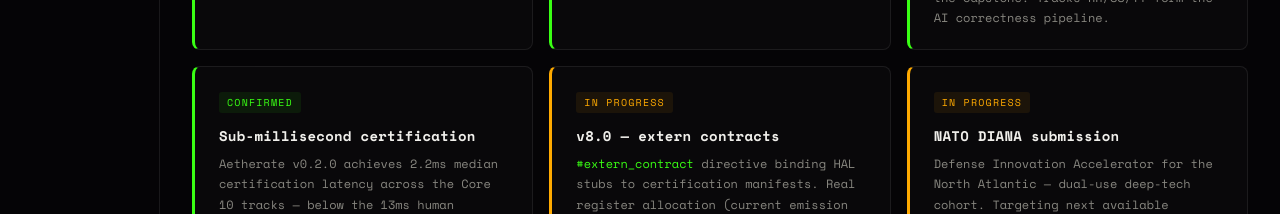
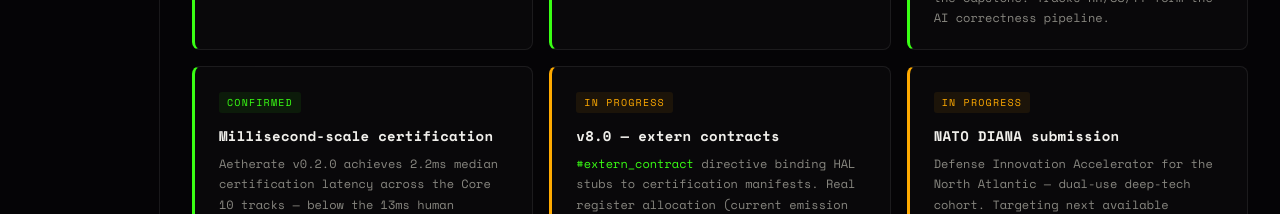
Before and after one commit to ominousprophecies/aether-lang.org, a Next.js app: page / in a window 1280 px wide. Shown: the part 4600-4814 px from the top of the page. Built offline with nearby package versions, Linux system fonts and the light colour scheme.

Commit message:
Update milestone heading for certification type

```diff
--- a/app/page.tsx
+++ b/app/page.tsx
@@ -336,7 +336,7 @@ export default function Home() {
 
           <div className="milestone-card milestone-confirmed">
             <span className="milestone-badge badge-confirmed">CONFIRMED</span>
-            <h3 className="milestone-heading">Sub-millisecond certification</h3>
+            <h3 className="milestone-heading">Millisecond-scale certification</h3>
             <p className="milestone-body">
               Aetherate v0.2.0 achieves 2.2ms median certification latency across
               the Core 10 tracks — below the 13ms human unconscious perception threshold.
```
